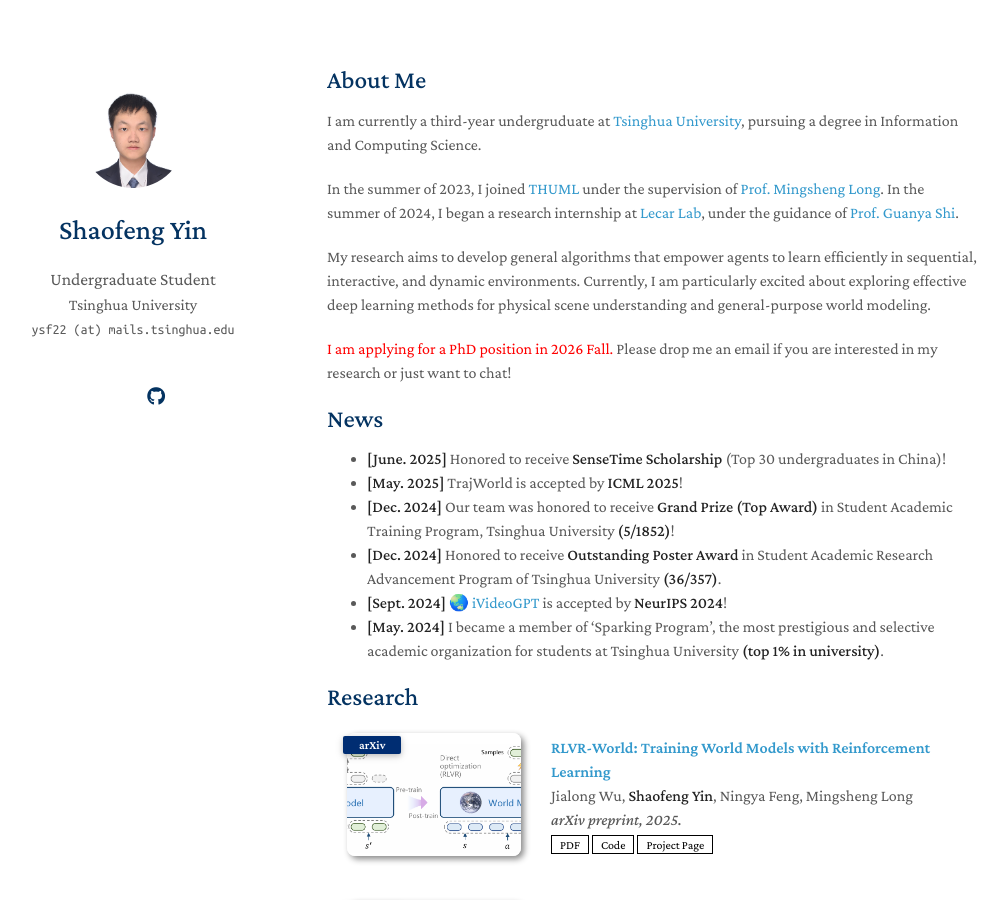
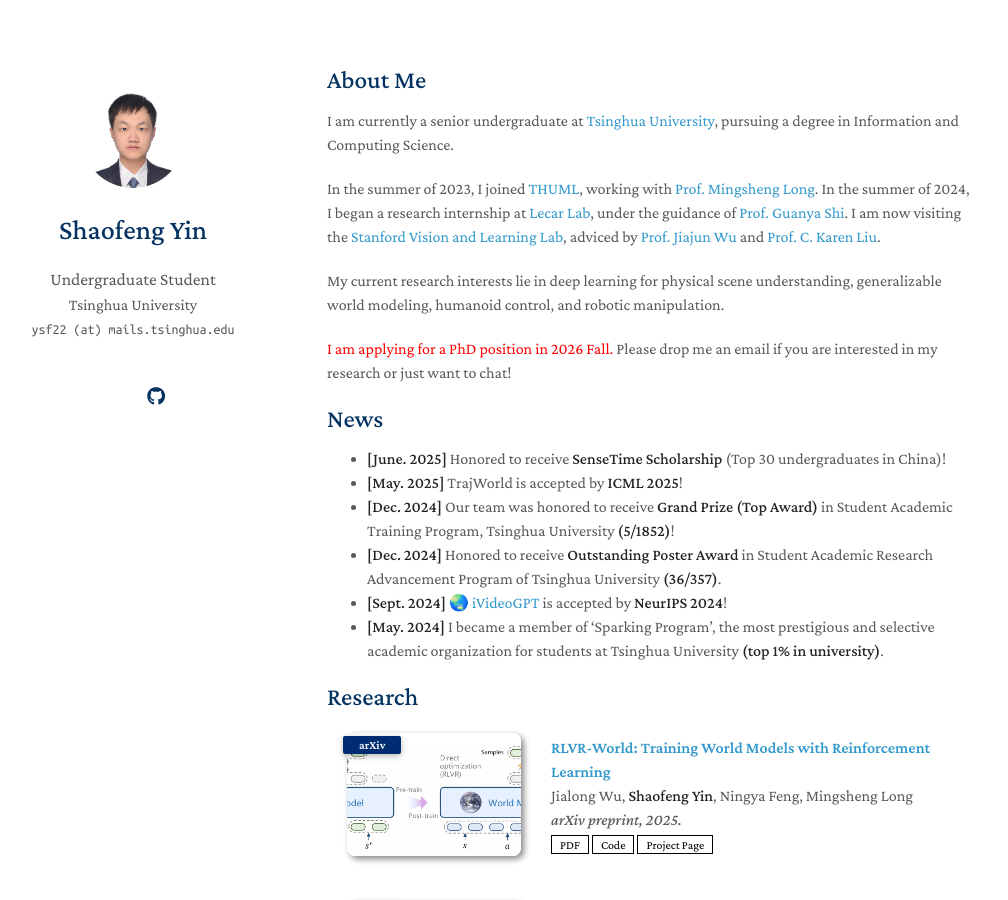
Before and after one commit to operator22th/operator22th.github.io, a Jekyll site: the page built from index.md, in a window 1280 px wide and 900 px high. Shown: the whole window, without its empty margins (143-1151 px from the left). Built offline with Jekyll 4.4.1, drawn with Linux system fonts in a browser that asks for light colours; a style sheet for code colours, icons or effects is not loaded; our own code applies the rules of GitHub Pages for plain Markdown files.

Commit message:
update bio

```diff
--- a/index.md
+++ b/index.md
@@ -4,11 +4,11 @@
 
 ## About Me
 
-I am currently a third-year undergruduate at [Tsinghua University](https://www.tsinghua.edu.cn/en/), pursuing a degree in Information and Computing Science.
+I am currently a senior undergraduate at [Tsinghua University](https://www.tsinghua.edu.cn/en/), pursuing a degree in Information and Computing Science.
 
-In the summer of 2023, I joined [THUML](https://github.com/thuml) under the supervision of [Prof. Mingsheng Long](http://ise.thss.tsinghua.edu.cn/~mlong/). In the summer of 2024, I began a research internship at [Lecar Lab](https://lecar-lab.github.io/), under the guidance of [Prof. Guanya Shi](https://www.gshi.me/).
+In the summer of 2023, I joined [THUML](https://github.com/thuml), working with [Prof. Mingsheng Long](http://ise.thss.tsinghua.edu.cn/~mlong/). In the summer of 2024, I began a research internship at [Lecar Lab](https://lecar-lab.github.io/), under the guidance of [Prof. Guanya Shi](https://www.gshi.me/). I am now visiting the [Stanford Vision and Learning Lab](https://svl.stanford.edu/), adviced by [Prof. Jiajun Wu](https://jiajunwu.com/) and [Prof. C. Karen Liu](https://engineering.stanford.edu/people/karen-liu).
 
-My research aims to develop general algorithms that empower agents to learn efficiently in sequential, interactive, and dynamic environments. Currently, I am particularly excited about exploring effective deep learning methods for physical scene understanding and general-purpose world modeling.
+My current research interests lie in deep learning for physical scene understanding, generalizable world modeling, humanoid control, and robotic manipulation.
 
 <span style="color:red">I am applying for a PhD position in 2026 Fall.</span> Please drop me an email if you are interested in my research or just want to chat!
 
```
